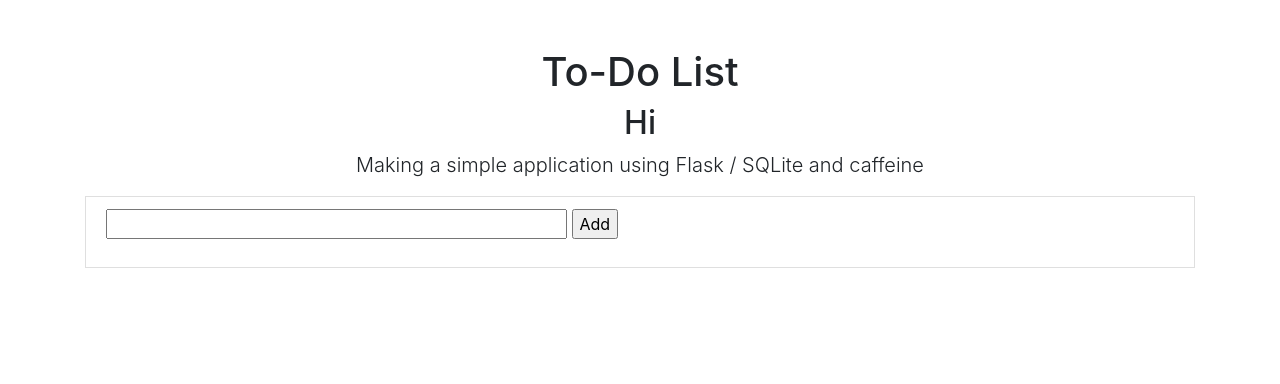
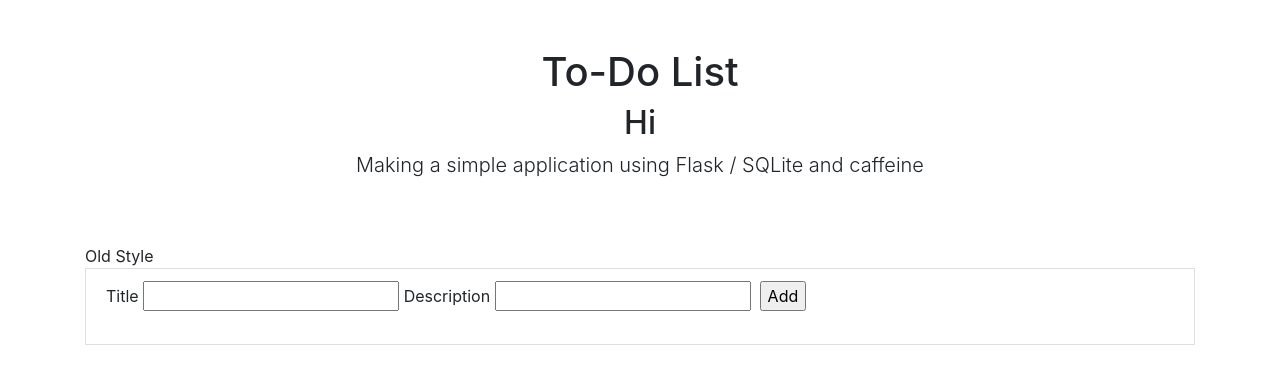
Before and after one commit to mikeritch/todo-flask, a Flask app: page / in a window 1280 px wide. Shown: the part 56-440 px from the top of the page. Run offline with Flask 2, Linux system fonts and the light colour scheme; data that the repository does not hold is empty; some libraries are stand-ins or nearby versions.

Commit message:
rendering forms from macro

```diff
--- a/app/forms.py
+++ b/app/forms.py
@@ -9,6 +9,7 @@ class LoginForm(FlaskForm):
     submit = SubmitField("Sign In")
 
 class AddItemForm(FlaskForm):
-    title = StringField("Title", validators=[DataRequired()])
-    description = TextAreaField("Describe your To Do")
-    due_date = DateField(label="dd-mm-yy", format="%d-%m-%y")
+    title = StringField(label="Title", validators=[DataRequired()])
+    description = StringField(label="Description",)
+    #due_date = DateField(label="Due Date")
+    add_button = SubmitField(label="")
--- a/app/routes.py
+++ b/app/routes.py
@@ -8,29 +8,35 @@ from app.models import User, Todo
 @app.route("/")
 @app.route("/index")
 def index():
+    """Main page for todo list"""
     add = AddItemForm()
     todos = Todo.query.filter_by(_is_deleted=False).all()
     return render_template("index.html", title= 'To Do List', form=add, todos=todos)
 
 @app.route("/add", methods=["POST"])
 def add():
+    """HTTP Post request to add todo item to db"""
     add = AddItemForm()
-    new = Todo(title=add.title.data)
+    new = Todo(title=add.title.data, description=add.description.data)
     Todo.add_todo(new)
     return redirect(url_for("index"))
 
 @app.route("/delete/<todo_id>", methods=["GET", "POST"])
 def delete(todo_id):
+    """Marking todo item for deletion. Does not carry out database query"""
     Todo.delete_todo(todo_id)
     return redirect(url_for("index"))
 
 @app.route("/recycle")
 def recycle():
+    """Carries out database garbage collection, drops instances in db marked for deletion"""
     Todo.recycle()
     return redirect(url_for("index"))
 
+
 @app.route("/login", methods=["GET", "POST"])
 def login():
+    """Logs user into session"""
     if current_user.is_authenticated:
         flash("You're already logged in")
         return redirect(url_for("index"))
@@ -47,5 +53,6 @@ def login():
 
 @app.route("/logout")
 def logout():
+    """Logs user out of session"""
     logout_user()
     return redirect(url_for("index"))
--- /dev/null
+++ b/app/templates/_forms.html
@@ -0,0 +1,12 @@
+{% macro render_field(field) %}
+    {{ field.csfr_token }}
+    {{ field.label }}
+    {{ field(**kwargs)|safe }}
+    {% if field.errors %}
+        <ul class=errors>
+        {% for error in field.errors %}
+        <li>{{ error }}</li>
+        {% endfor %}
+        </ul>
+    {% endif %}
+{% endmacro %}
--- a/app/templates/add.html
+++ /dev/null
@@ -1,17 +0,0 @@
-{% block add %}
-
-<form action="{{ url_for("add") }}" method="post" name="new">
-    {{ form.csfr_token }}
-    {{ form.title(size=40) }}
-    {% for error in form.title.errors %}
-    <div class="alert alert-danger" role="alert">
-        [{{ error }}]
-    </div>
-    <br>
-    {% endfor %}
-    <!-- {{ form.description(size=200) }}
-    {{ form.due_date }} -->
-    <input type="submit" value="Add">
-</form>
-
-{% endblock add %}
--- a/app/templates/index.html
+++ b/app/templates/index.html
@@ -1,5 +1,5 @@
 {% extends "base.html" %}
-
+{% from '_forms.html' import render_field %}
 
 {% block content %}
   <div class="container">
@@ -11,20 +11,28 @@
         <p class="lead">Making a simple application using Flask / SQLite and caffeine</p>
       </div>
 
-      <div class="col-lg-12 ">
+
+      <div class="col-lg-12 mt-5">
+        Old Style
         <ul class="list-unstyled list-group">
           {% for i in todos %}
           <li>
             <div class="list-group-item d-flex justify-content-between align-items-center">
-              {{ i.title }}
+              <a href="">{{ i.title }}</a>
+              <span>{{ i.description }}</span>
+              <span>{{ i.due_date }}</span>
               <a href="{{ url_for('delete', todo_id=i.todo_id) }}"><span class="badge material-icons">delete</span></a>
             </div>
-            <div class="">{{ i.description }}</div>
+
           </li>
           {% endfor %}
           <li>
             <div class="list-group-item d-flex justify-content-between align-items-center">
-              {% include 'add.html' %}
+              <form action="{{ url_for("add") }}" method="post" name="new">
+                <span>{{ render_field(form.title) }}</span>
+                <span>{{ render_field(form.description) }}</span>
+                <span>{{ render_field(form.add_button, value="Add") }}</span>
+              </form>
             </div>
           </li>
         </ul>
```
